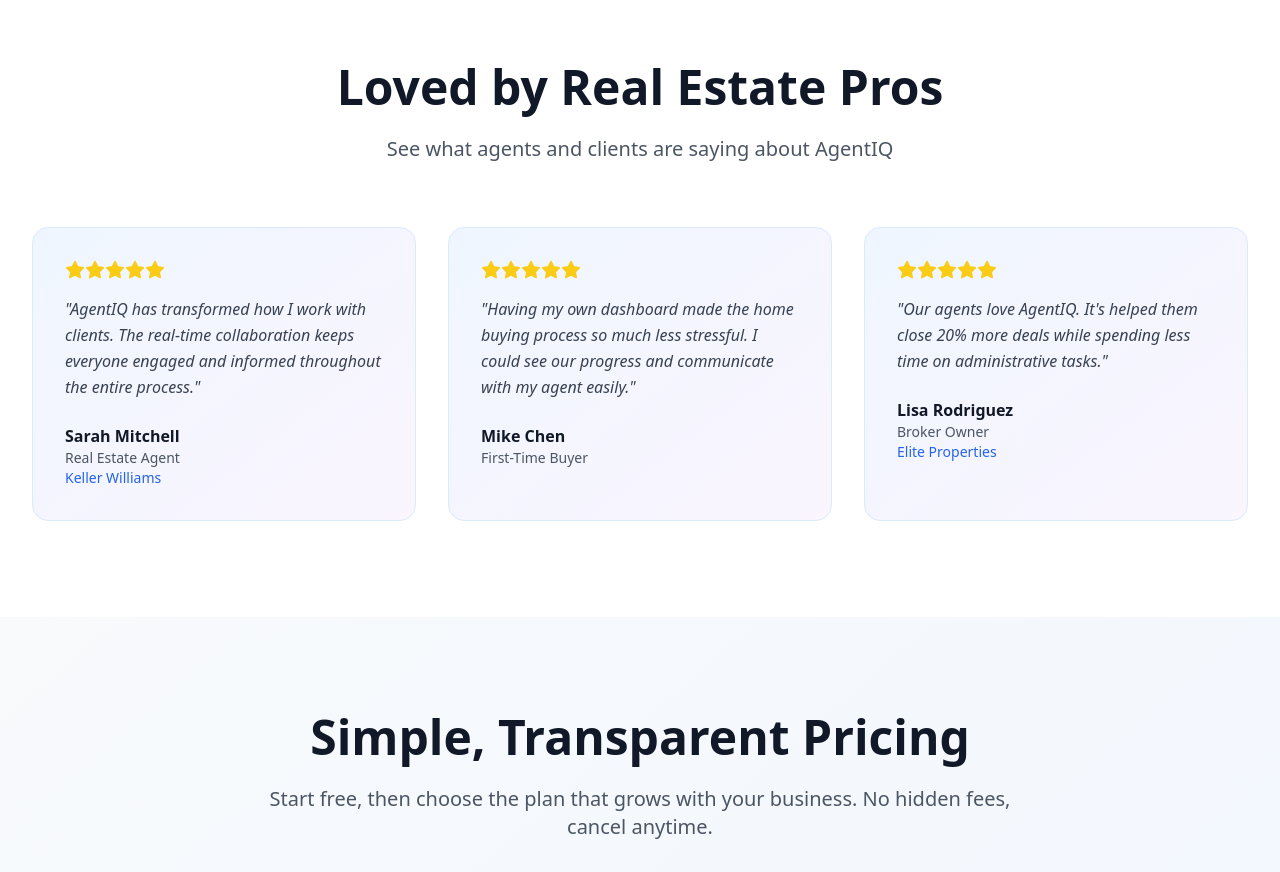
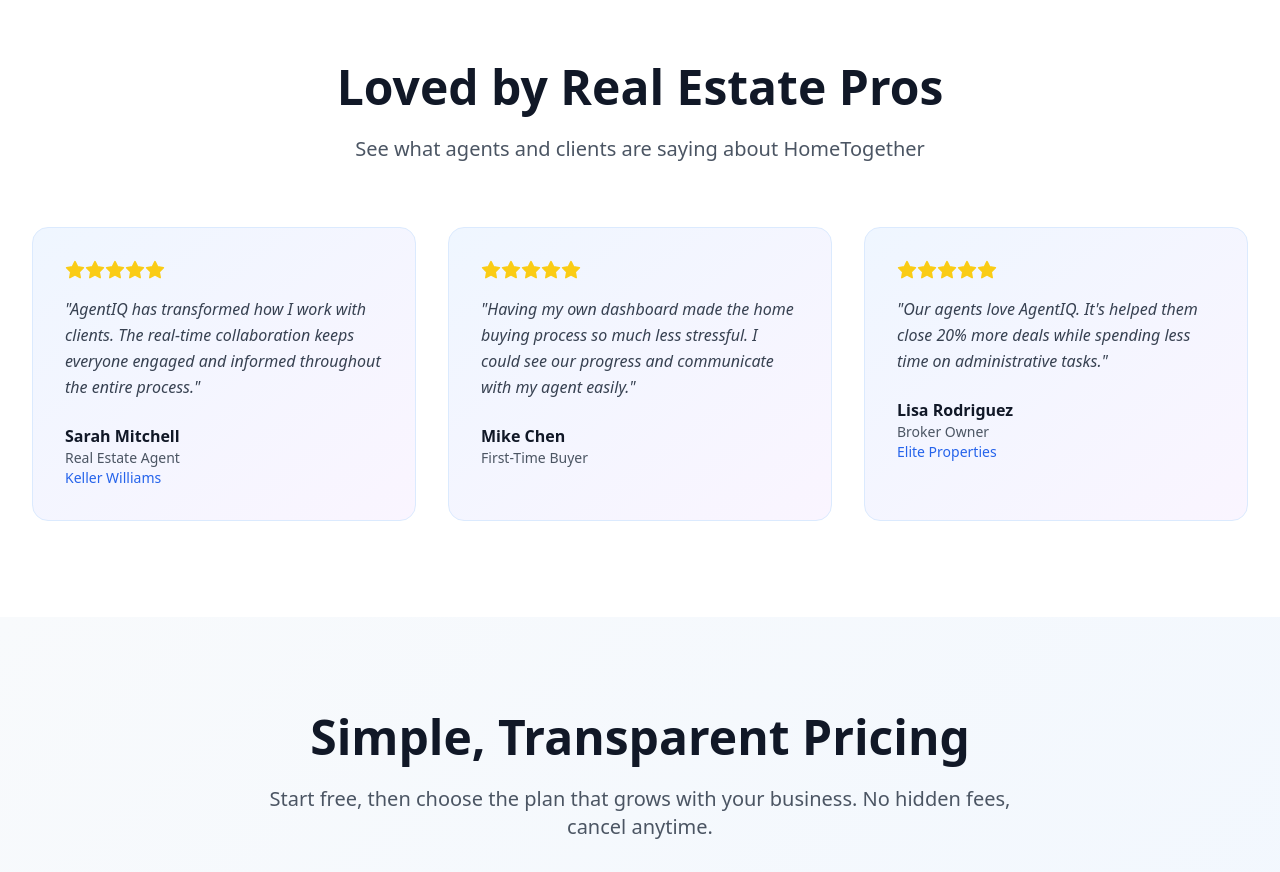
Before and after one commit to parsabuilds/HomeTogether, a React (Vite) app: page / in a window 1280 px wide. Shown: the part 2500-3372 px from the top of the page. Built offline with nearby package versions, Linux system fonts and the light colour scheme; no server answers.

Commit message:
Updated LandingPage.tsx

```diff
--- a/src/pages/LandingPage.tsx
+++ b/src/pages/LandingPage.tsx
@@ -355,7 +355,7 @@ const LandingPage = () => {
               Loved by Real Estate Pros
             </h2>
             <p className="text-xl text-gray-600">
-              See what agents and clients are saying about AgentIQ
+              See what agents and clients are saying about HomeTogether
             </p>
           </div>
 
```
